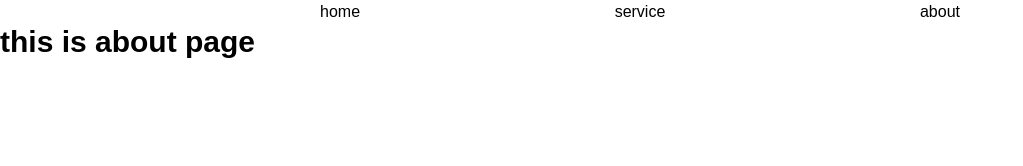
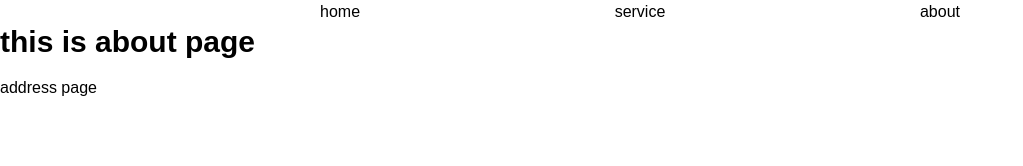
Before and after one commit to Sawom/nextjs, a Next.js app: page /about in a window 1280 px wide. Shown: the top 166 px of the page, without its empty margins (0-1023 px from the left). Built offline with nearby package versions, Linux system fonts and the light colour scheme.

Commit message:
navigation navbar added

```diff
--- a/src/app/about/page.jsx
+++ b/src/app/about/page.jsx
@@ -1,10 +1,24 @@
-import Link from "next/link";
+"use client";
+import { useRouter } from "next/navigation";
 
 const AboutPage = () => {
+  const router = useRouter();
+
+  const isLoggedIn = true;
+  const handleNavigation = () => {
+    if (isLoggedIn) {
+      router.push("/about/address");
+    } else {
+      router.push("/");
+    }
+  };
+
   return (
     <div>
       <p className="font-bold text-3xl">this is about page</p>
-      <Link href="/about/address"></Link>
+      <button type="button" className="mt-4" onClick={handleNavigation}>
+        address page
+      </button>
     </div>
   );
 };
```
